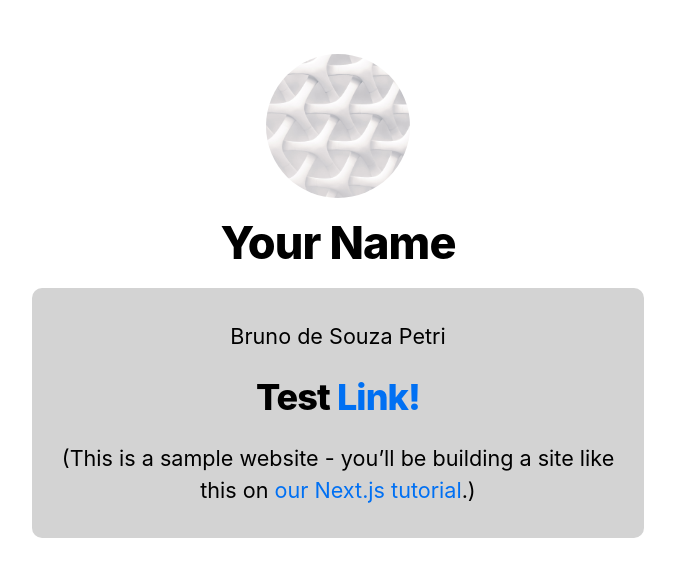
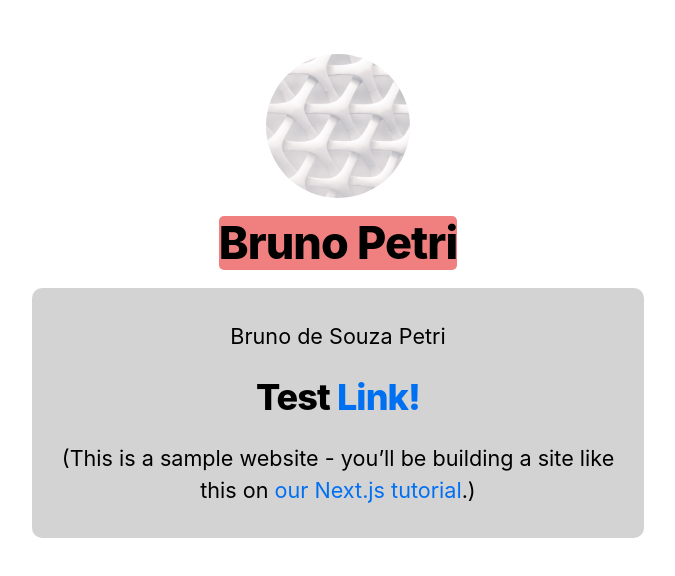
Before and after one commit to brunodsp1/nextjs, a Next.js app: page / in a window 1280 px wide. Shown: the top 576 px of the page, without its empty margins (302-977 px from the left). Built offline with nearby package versions, Linux system fonts and the light colour scheme.

Commit message:
changes on name

```diff
--- a/components/layout.js
+++ b/components/layout.js
@@ -3,7 +3,7 @@ import styles from './layout.module.css'
 import utilStyles from '../styles/utils.module.css'
 import Link from 'next/link'
 
-const name = 'Your Name'
+const name = 'Bruno Petri'
 export const siteTitle = 'Next.js Sample Website'
 
 export default function Layout({ children, home }) {
--- a/styles/utils.module.css
+++ b/styles/utils.module.css
@@ -4,6 +4,8 @@
     font-weight: 800;
     letter-spacing: -0.05rem;
     margin: 1rem 0;
+    background-color: lightcoral;
+    border-radius: 5px;
   }
 
   .headingXl {
```
